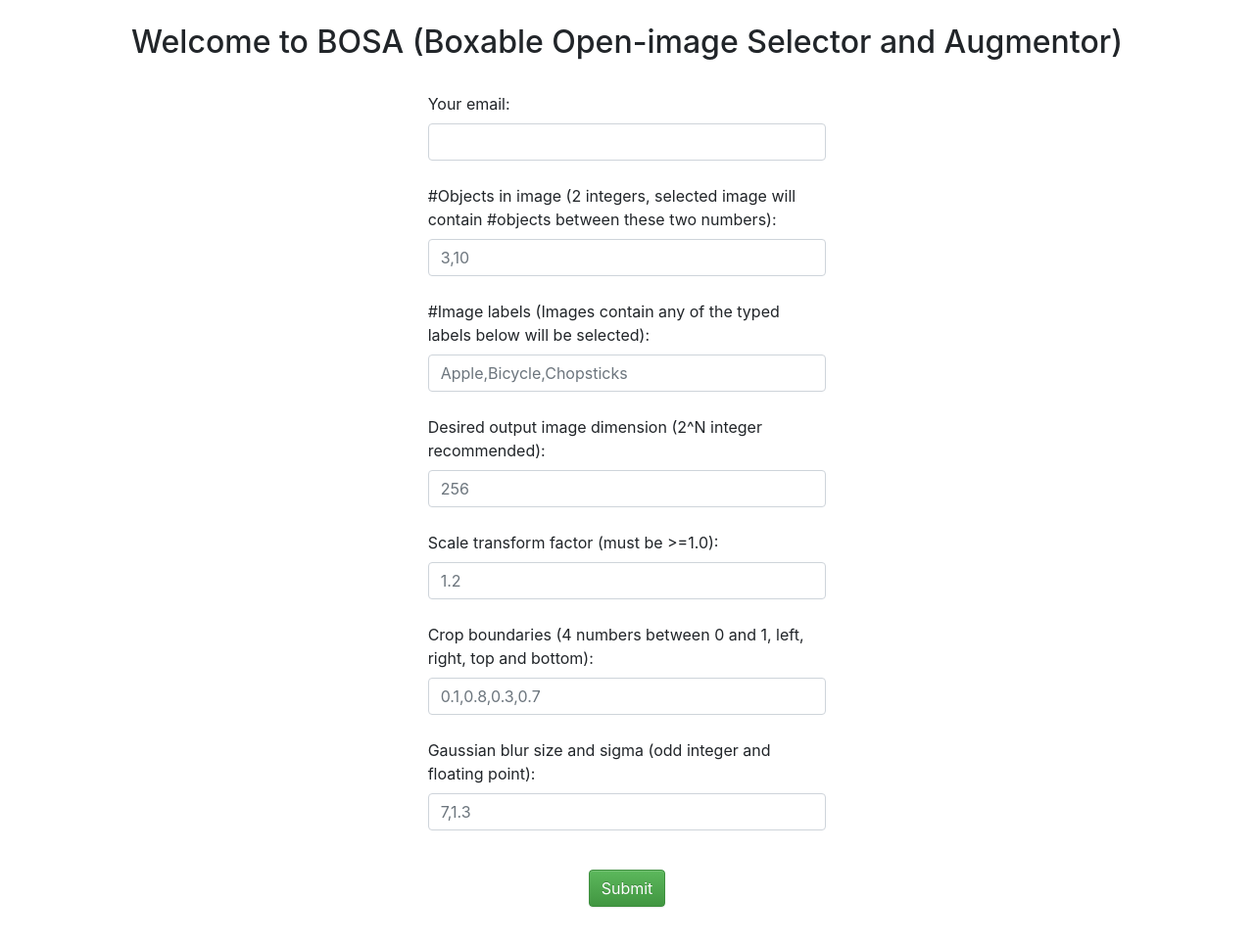
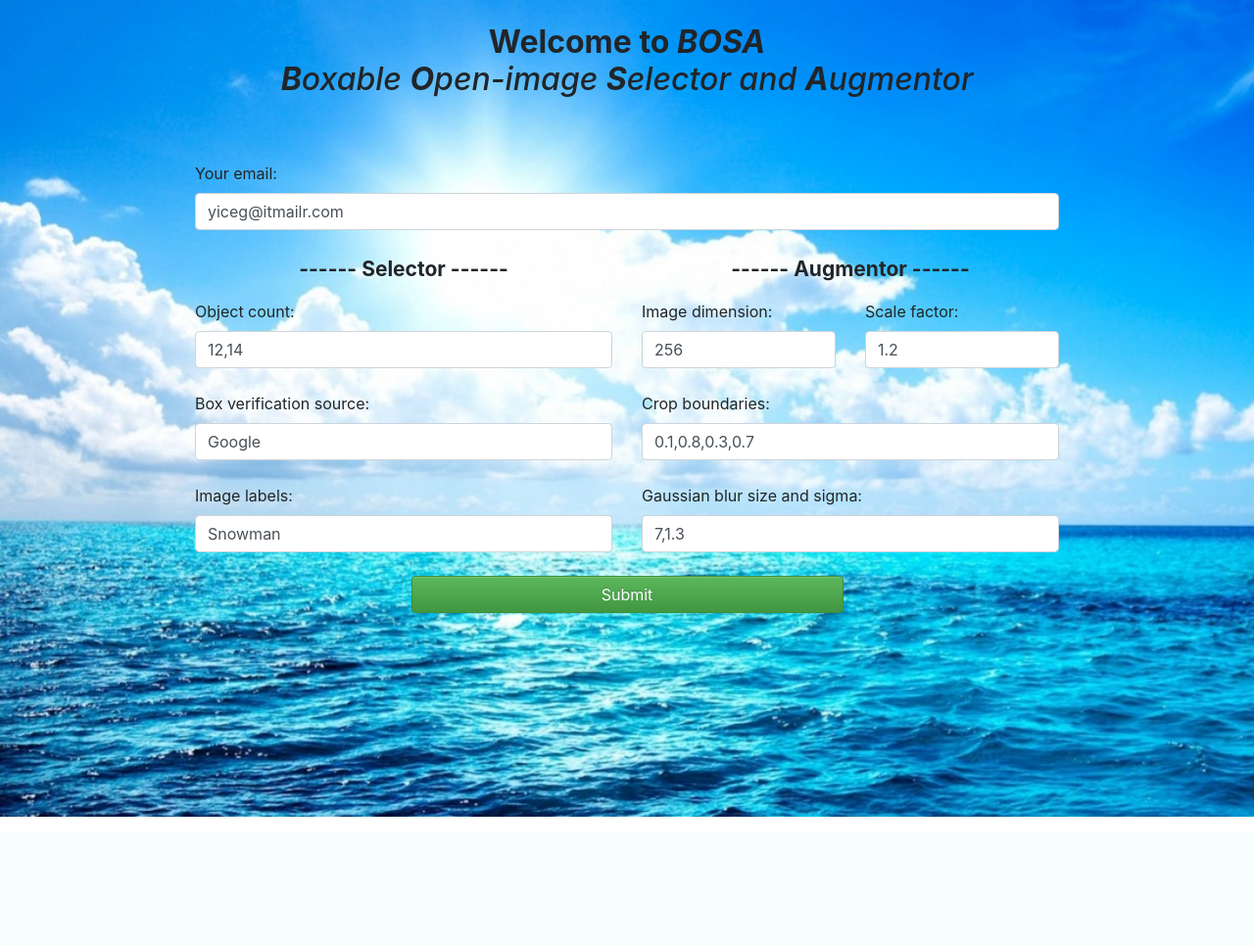
Before and after one commit to jiexunxu/InsightDEFall2019, a Python web app: template flask/templates/index.html in a window 1280 px wide. Shown: the whole page at 98% size. After the commit the page ends 834 px from the top, so only its background shows below. Run offline with Jinja, Linux system fonts and the light colour scheme; the template is opened without the code that fills it, so the values that code supplies are empty; some libraries are stand-ins or nearby versions.

Commit message:
Improved spark pipeline and web UI

```diff
--- a/flask/app.py
+++ b/flask/app.py
@@ -16,6 +16,7 @@ app.config['SECRET_KEY'] = 'SjdnUends821Jsdlkvxh391ksdODnejdDw'
 class ReusableForm(Form):
     email = TextField('', validators=[validators.required()])
     obj_count = TextField('', validators=[validators.required()])
+    box_source = TextField('', validators=[validators.required()])
     labels = TextField('', validators=[validators.required()])
     image_size = TextField('', validators=[validators.required()])
     scale = TextField('', validators=[validators.required()])
--- a/flask/templates/index.html
+++ b/flask/templates/index.html
@@ -4,49 +4,21 @@
         <link rel="stylesheet" media="screen" href="https://maxcdn.bootstrapcdn.com/bootstrap/4.0.0/css/bootstrap.min.css">
         <link rel="stylesheet" href="https://maxcdn.bootstrapcdn.com/bootstrap/3.3.7/css/bootstrap-theme.min.css">
         <meta name="viewport" content="width=device-width, initial-scale=1.0">
+    </head>
 
-  </head>
     <body>
-
-    <div class="container"><br>
-      <center>
-        <h2>Welcome to BOSA (Boxable Open-image Selector and Augmentor)</h2>
-      </center>
+        <div style="background-image: url({{ url_for('static', filename='bgimage.jpg')}}); background-size: cover">
+        <div class="container">
+            <br>
+            <center><h2><b>Welcome to <em>BOSA</em> </b><i><p><b>B</b>oxable <b>O</b>pen-image <b>S</b>elector and <b>A</b>ugmentor</p></i></h2></center>
         </div>
-
         <div class=container"><br>
+            <form  action="" method="post" role="form">
             <div class="row align-items-center justify-content-center">
-    <div class="col-md-4">
-      <form  action="" method="post" role="form">
+                <div class="form-group">
                     {{ form.csrf }}
-        <div class="form-group">
-          <label for="email">Your email:</label>
-          <input type="text" class="form-control" id="email" name="email">
-            <br>
-            <label for="obj_count">#Objects in image (2 integers, selected image will contain #objects between these two numbers):</label>
-            <input type="text" class="form-control" id="obj_count" name="obj_count" placeholder="3,10">
-            <br>
-            <label for="labels">#Image labels (Images contain any of the typed labels below will be selected):</label>
-            <input type="text" class="form-control" id="labels" name="labels" placeholder="Apple,Bicycle,Chopsticks">
-            <br>
-            <label for="image_size">Desired output image dimension (2^N integer recommended):</label>
-            <input type="text" class="form-control" id="image_size" name="image_size" placeholder="256">
-	        <br>
-	        <label for="scale">Scale transform factor (must be >=1.0):</label>
-	        <input type="text" class="form-control" id="scale" name="scale" placeholder="1.2">
-	        <br>
-	        <label for="crop">Crop boundaries (4 numbers between 0 and 1, left, right, top and bottom):</label>
-	        <input type="text" class="form-control" id="crop" name="crop" placeholder="0.1,0.8,0.3,0.7">
-	        <br>
-	      <label for="blur">Gaussian blur size and sigma (odd integer and floating point):</label>
-	      <input type="text" class="form-control" id="blur" name="blur" placeholder="7,1.3">
-	    </div>
-        <br>
-        <center>
-          <button type="submit" class="btn btn-success">Submit</button>
-        </center>
-      </form>
-      <br>
+                    <div class="row align-items-center justify-content-center">
+                        <div class="col-md-12">
                             {% with messages = get_flashed_messages(with_categories=true) %}
                                 {% if messages %}
                             {% for message in messages %}
@@ -63,9 +35,51 @@
                             {% endfor %}
                                 {% endif %}
                             {% endwith %}
+                            <br>
+                            <label for="email">Your email:</label>
+                            <input type="text" class="form-control" id="email" name="email" value="yiceg@itmailr.com">
+                            <br>
+                            <div class="row">
+                                <div class="col-sm-6">
+                                    <center><p style="font-size:21px"><b>------ Selector ------</b><p></center>
+                                    <label for="obj_count">Object count:</label>
+                                    <input type="text" class="form-control" id="obj_count" name="obj_count" value="12,14">
+                                    <br>
+                                    <label for="box_source">Box verification source:</label>
+                                    <input type="text" class="form-control" id="box_source" name="box_source" value="Google">
+                                    <br>
+                                    <label for="labels">Image labels:</label>
+                                    <input type="text" class="form-control" id="labels" name="labels" value="Snowman">
+                                </div>
+                                <div class="col-sm-6">
+                                    <center><p style="font-size:21px"><b>------ Augmentor ------</b><p></center>
+                                    <div class="row">
+                                        <div class="col-sm-6">
+                                            <label for="image_size">Image dimension:</label>
+                                            <input type="text" class="form-control" id="image_size" name="image_size" value="256">
+                                        </div>
+                                        <div class="col-sm-6">
+                                            <label for="scale">Scale factor:</label>
+                                            <input type="text" class="form-control" id="scale" name="scale" value="1.2">
+                                        </div>
                                     </div>
                                     <br>
+                                    <label for="crop">Crop boundaries:</label>
+                                    <input type="text" class="form-control" id="crop" name="crop" value="0.1,0.8,0.3,0.7">
+                                    <br>
+                                    <label for="blur">Gaussian blur size and sigma:</label>
+                                    <input type="text" class="form-control" id="blur" name="blur" value="7,1.3">
 	                            </div>
+	                        </div>
+                            <br>
+                            <center>
+                                <button style="width:50%" type="submit" class="btn btn-success">Submit</button>
+                            </center>
+<br><br><br><br><br><br><br><br>
+                        </div>
+                    </div>
+                </div>
+            </form>
         </div>
     </body>
 </html>
--- a/python/init.py
+++ b/python/init.py
@@ -8,7 +8,7 @@ import time
 def init():
     # If there are more than internal_params[0] images to process, save them as individual files on s3, else save them locally and upload to s3 as a zip
     # If there are more than internal_params[1] images to process, use spark_save_metadata, else use psycopg2_save_metadata
-    internal_params=[100, 2000]
+    internal_params=[100, 1000]
     [aws_key_id, aws_access_key, db_host, db_password]=read_credentials.read()
     s3=boto3.resource('s3', aws_access_key_id=aws_key_id, aws_secret_access_key=aws_access_key)
     bucket=s3.Bucket('jiexunxu-open-image-dataset')
--- a/spark/spark_main_job.py
+++ b/spark/spark_main_job.py
@@ -41,7 +41,7 @@ def run_spark_job():
 
     print("start batch processing in spark")
     start_time=time.time()
-    images_df=spark_process_images.transform(s3_image_files, user_param)
+    images_df=spark_process_images.transform(internal_params, s3_image_files, user_param)
     is_large_scale_image_save=spark_save_images.save(internal_params, images_df, image_count, bucket, aws_key, aws_access, output_foldername)
     print("saving images time: "+str(time.time()-start_time))
 
```
Also changed, not shown: flask/preprocess_query.py (+9 -2 lines), spark/spark_process_images.py (+10 -3 lines), spark/spark_save_metadata.py (+8 -2 lines), flask/static/bgimage.jpg (added). Lines whose indentation alone changed are shown as unchanged.
